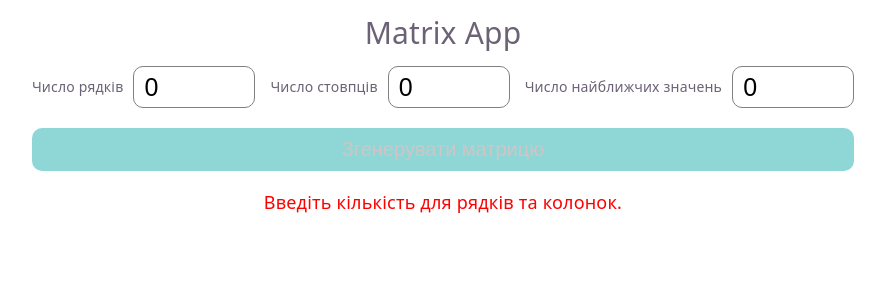
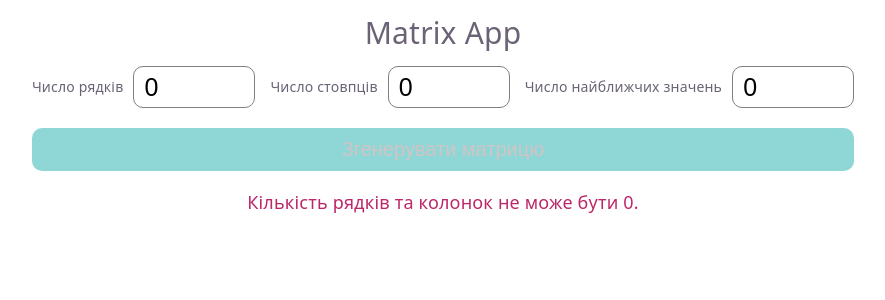
Before and after one commit to olha-riannon/memcrab-tz-2026-03-24, a React (Vite) app: page / in a window 1280 px wide. Both pictures are taken after a click on the button "Згенерувати матрицю". Shown: the top 300 px of the page, without its empty margins (197-1082 px from the left). Built offline with nearby package versions, Linux system fonts and the light colour scheme.

Commit message:
Updated styles

```diff
--- a/src/App.tsx
+++ b/src/App.tsx
@@ -16,7 +16,7 @@ function App() {
     if (rows === 0 || cols === 0) {
       setError(
         rows === 0 && cols === 0
-          ? "Введіть кількість для рядків та колонок."
+          ? "Кількість рядків та колонок не може бути 0."
           : rows === 0
             ? "Кількість рядків не може бути 0."
             : "Кількість колонок не може бути 0.",
@@ -73,7 +73,7 @@ function App() {
         </div>
       )}
 
-      {error && <p style={{ color: "red" }}>{error}</p>}
+      {error && <p style={{ color: "#bc2769" }}>{error}</p>}
     </div>
   );
 }
--- a/src/components/MatrixTable/MatrixTable.css
+++ b/src/components/MatrixTable/MatrixTable.css
@@ -15,7 +15,7 @@ th {
   display: flex;
   flex-direction: column;
   align-items: center;
-  margin: 20px 0;
+  margin: 20px 10px;
 }
 
 .matrix-table-container th {
--- a/src/components/MatrixTable/MatrixTable.tsx
+++ b/src/components/MatrixTable/MatrixTable.tsx
@@ -140,7 +140,7 @@ const MatrixTable: FC<MatrixTableProps> = ({
                 </td>
 
                 <td style={{ width: "30px", border: "none" }}>
-                  <button onClick={() => handleRemoveRow(rowIndex)}>❌</button>
+                  <button onClick={() => handleRemoveRow(rowIndex)}>🦀</button>
                 </td>
               </tr>
             );
--- a/src/index.css
+++ b/src/index.css
@@ -43,7 +43,7 @@
 }
 
 #root {
-  width: 100%;
+  width: max-content;
   min-height: 100vh;
   margin: 0 auto;
   text-align: center;
```
